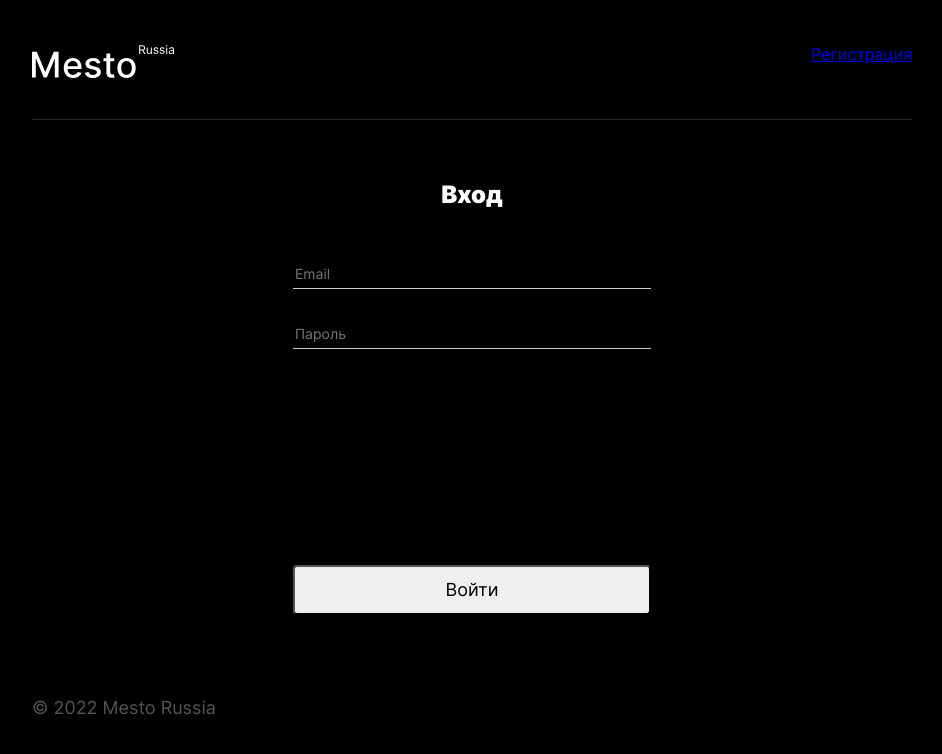
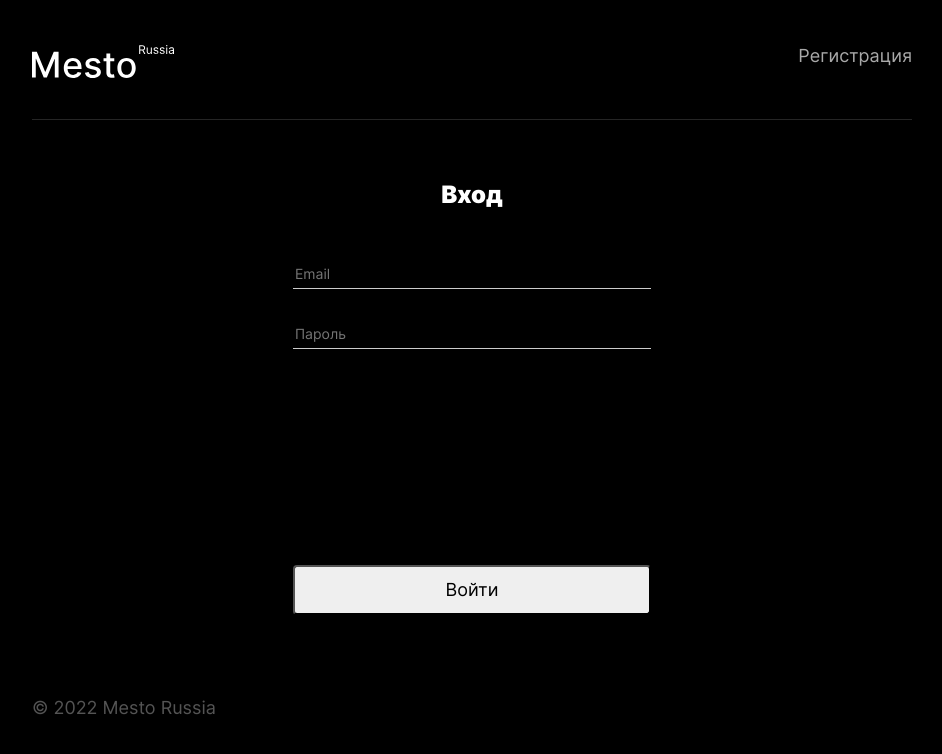
Before and after one commit to litvinovsl/react-mesto-auth, a React (Create React App) app: page /sign-in in a window 1280 px wide. Shown: the top 754 px of the page, without its empty margins (168-1110 px from the left). Built offline with nearby package versions, Linux system fonts and the light colour scheme; no server answers.

Commit message:
add user email and style link use

```diff
--- a/src/components/Header.js
+++ b/src/components/Header.js
@@ -21,7 +21,7 @@ function Header({ logoutProfile, userEmail }) {
         </Link>
 
         <div className="menu">
-          <p className="">
+          <p className="menu__link menu__link_email">
             {location.pathname === "/" ? userEmail : ""}
           </p>
           <Link to={
@@ -31,7 +31,7 @@ function Header({ logoutProfile, userEmail }) {
                 ? "/sign-up"
                 : "/sign-in"
           }
-            className="header__link header__link_exit"
+            className="menu__link menu__link_link"
             onClick={location.pathname === "/" ? logoutProfile : () => { }}
           >
             {
```
